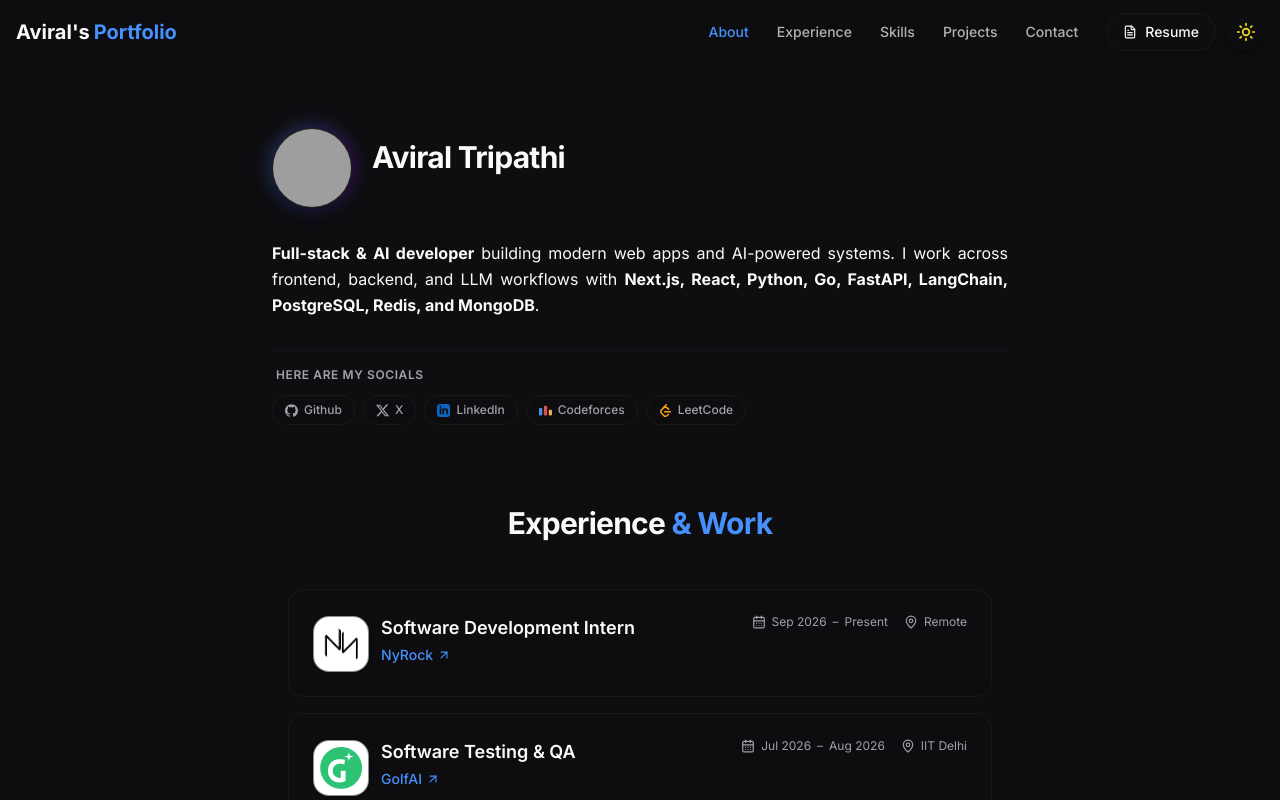
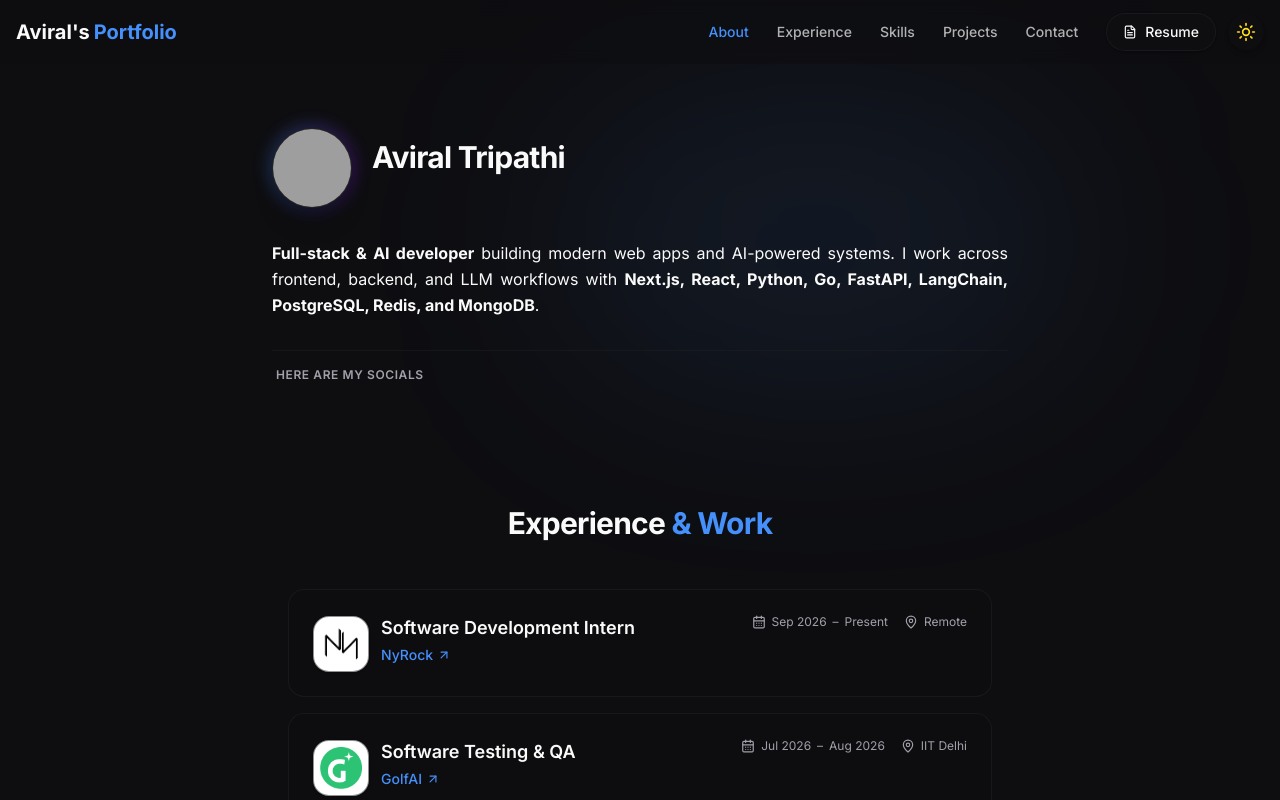
Before and after one commit to aviraltrip/portfolio, a React (Vite) app: page / in a window 1280 px wide. Shown: the top 800 px of the page. Built offline with nearby package versions, Linux system fonts and the light colour scheme; grey boxes are pictures that could not be loaded; the HTML template or start-up script is replaced by a standard one.

Commit message:
feat(hero): add cinematic page-load entrance and ambient glow parallax

```diff
--- a/src/components/HeroSection.jsx
+++ b/src/components/HeroSection.jsx
@@ -1,5 +1,7 @@
 import { useState, useEffect, useRef } from "react";
 import { cn } from "@/lib/utils";
+import gsap from "gsap";
+import { useGsapContext, useParallax, useMagnetic } from "@/hooks/useGsapAnimation";
 
 const GitHubLogo = ({ size = 13 }) => (
   <svg width={size} height={size} viewBox="0 0 24 24" fill="none" xmlns="http://www.w3.org/2000/svg">
@@ -51,7 +53,6 @@ const CodeforcesLogo = ({ size = 13 }) => (
   </svg>
 );
 
-
 const socials = [
   { href: "https://github.com/aviraltrip", icon: GitHubLogo, label: "Github" },
   { href: "https://x.com/AviralTrip2503", icon: XLogo, label: "X" },
@@ -69,6 +70,21 @@ export const HeroSection = () => {
   const [index, setIndex] = useState(0);
   const [visible, setVisible] = useState(true);
 
+  const heroRef = useRef(null);
+  const glowRef = useRef(null);
+  const avatarWrapperRef = useRef(null);
+  const infoRef = useRef(null);
+  const bioRef = useRef(null);
+  const socialsRef = useRef(null);
+  const socialPillsRef = useRef(null);
+
+  // Parallax on ambient glow behind hero
+  useParallax(glowRef, { yPercent: 30, scrub: 1.2 });
+
+  // Magnetic interaction on avatar for subtle tactile feel
+  useMagnetic(avatarWrapperRef, 0.2);
+
+  // Rotating title interval
   useEffect(() => {
     const interval = setInterval(() => {
       setVisible(false);
@@ -79,16 +95,81 @@ export const HeroSection = () => {
     }, 3000);
 
     return () => clearInterval(interval);
-  }, []);
+  }, [titles.length]);
+
+  // Page Load Entrance Animations
+  useGsapContext(
+    ({ prefersReducedMotion }) => {
+      if (prefersReducedMotion) return;
+
+      const tl = gsap.timeline({ defaults: { ease: "power3.out" } });
+
+      tl.from(avatarWrapperRef.current, {
+        scale: 0.7,
+        opacity: 0,
+        duration: 0.9,
+        ease: "back.out(1.5)",
+      })
+        .from(
+          infoRef.current,
+          {
+            y: 25,
+            opacity: 0,
+            duration: 0.8,
+          },
+          "-=0.6"
+        )
+        .from(
+          bioRef.current,
+          {
+            y: 20,
+            opacity: 0,
+            duration: 0.75,
+          },
+          "-=0.5"
+        )
+        .from(
+          socialsRef.current,
+          {
+            opacity: 0,
+            y: 15,
+            duration: 0.6,
+          },
+          "-=0.4"
+        )
+        .from(
+          socialPillsRef.current ? socialPillsRef.current.children : [],
+          {
+            y: 12,
+            opacity: 0,
+            scale: 0.9,
+            duration: 0.45,
+            stagger: 0.05,
+            ease: "back.out(1.4)",
+          },
+          "-=0.35"
+        );
+    },
+    heroRef,
+    []
+  );
 
   return (
     <section
       id="hero"
-      className="scroll-mt-20 pt-32 pb-10 px-4 max-w-3xl mx-auto z-10 animate-fade-in"
+      ref={heroRef}
+      className="scroll-mt-20 pt-32 pb-10 px-4 max-w-3xl mx-auto z-10 relative"
     >
+      {/* Subtle ambient glow behind hero with parallax */}
+      <div
+        ref={glowRef}
+        aria-hidden="true"
+        className="absolute top-16 left-1/2 -translate-x-1/2 w-[500px] h-[250px] bg-primary/10 rounded-full blur-[110px] pointer-events-none -z-10"
+      />
+
       <div className="space-y-8 text-left">
         <div className="flex items-center gap-5">
-          <div className="relative group shrink-0">
+          <div ref={avatarWrapperRef} className="relative group shrink-0 will-change-transform">
             <div className="absolute -inset-1 bg-gradient-to-r from-primary via-indigo-500 to-purple-600 rounded-full blur opacity-25 group-hover:opacity-75 transition duration-500" />
 
             <div className="relative w-20 h-20 rounded-full overflow-hidden bg-neutral-950 dark:bg-zinc-900 border border-white/10 dark:border-zinc-800/80 shadow-xl shadow-black/20 transition-all duration-300 group-hover:scale-105">
@@ -96,10 +177,11 @@ export const HeroSection = () => {
                 src="https://github.com/aviraltrip.png"
                 alt="Aviral Tripathi"
                 className="w-full h-full object-cover"
+                loading="eager"
               />
             </div>
           </div>
-          <div>
+          <div ref={infoRef}>
             <h1 className="text-3xl font-bold tracking-tight text-foreground">
               Aviral Tripathi
             </h1>
@@ -114,19 +196,17 @@ export const HeroSection = () => {
           </div>
         </div>
 
-        <div className="space-y-4">
+        <div ref={bioRef} className="space-y-4">
           <p className="text-base text-foreground leading-relaxed text-justify">
             <strong>Full-stack & AI developer</strong> building modern web apps and AI-powered systems. I work across frontend, backend, and LLM workflows with <strong>Next.js, React, Python, Go, FastAPI, LangChain, PostgreSQL, Redis, and MongoDB</strong>.
           </p>
         </div>
 
-
-
-        <div className="pt-4 border-t border-border/40">
+        <div ref={socialsRef} className="pt-4 border-t border-border/40">
           <p className="text-xs text-muted-foreground font-semibold uppercase tracking-wider mb-3 pl-1">
             Here are my socials
           </p>
-          <div className="flex gap-2 flex-wrap">
+          <div ref={socialPillsRef} className="flex gap-2 flex-wrap">
             {socials.map(({ href, icon: Icon, label }) => (
               <a
                 key={label}
```
